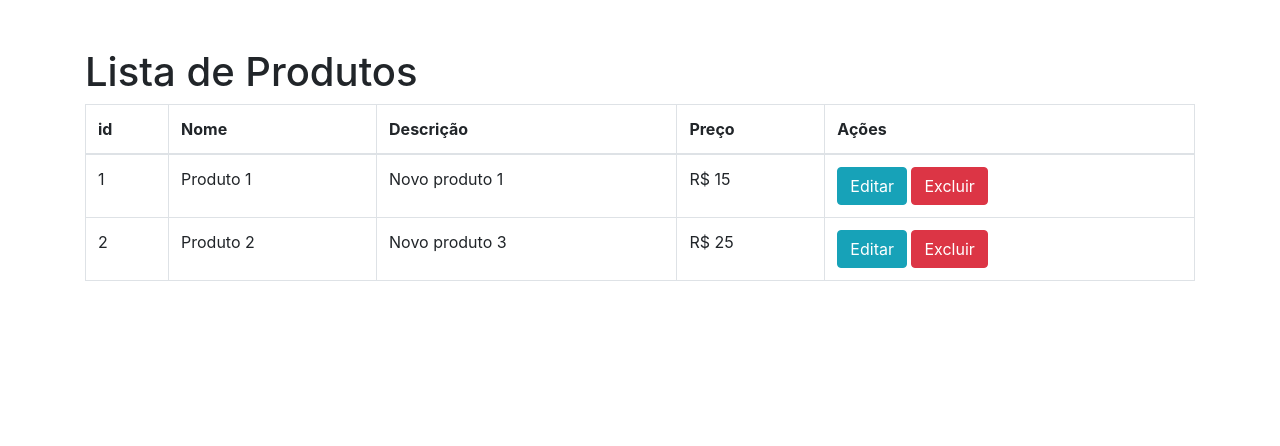
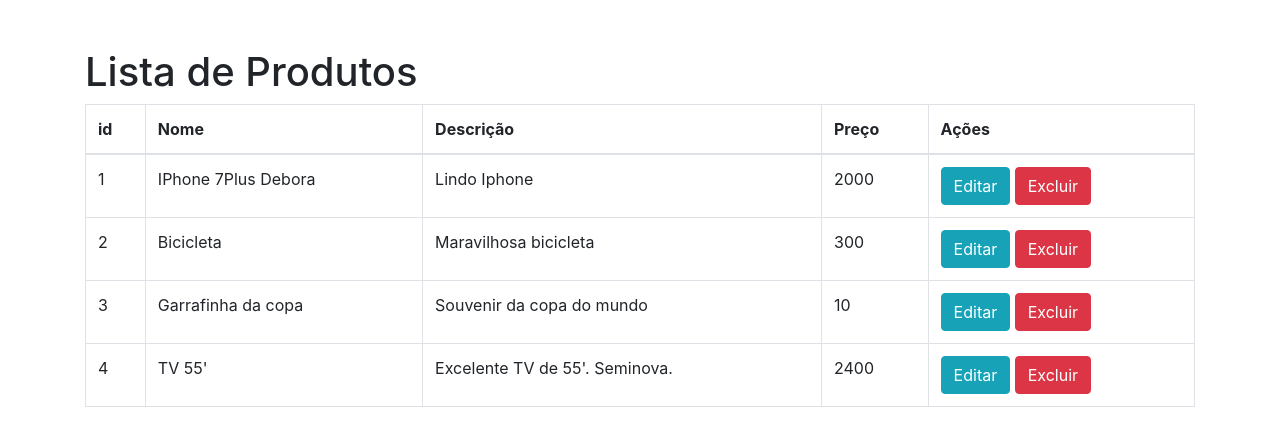
Before and after one commit to deborabastos/crud_php, a PHP site: page /indexProduto.php in a window 1280 px wide. Shown: the part 56-502 px from the top of the page. Run offline with PHP 8.4, Linux system fonts and the light colour scheme.

Commit message:
Lista de Produtos funcionando

```diff
--- a/createProduto.php
+++ b/createProduto.php
@@ -47,9 +47,8 @@ if(isset($_POST['submit'])){
     if(array_filter($errors)){
         echo 'Corrija os erros do formulário';
     } else {
-        // echo 'form é válido';
+
         // enviar dados para json
-
         if(file_exists('produtos.json')){
             $json_dados_existentes = file_get_contents('produtos.json'); //pega os dados existentes no json e coloca em um array
             $php_dados_existentes = json_decode($json_dados_existentes, true); // transforma os dados do array em dados php via json_decode
--- a/indexProduto.php
+++ b/indexProduto.php
@@ -1,3 +1,11 @@
+<?php
+require('produtos.php');
+
+$produtos = getProduto();
+
+?>
+
+
 <!DOCTYPE html>
 <html lang="pt-br">
 <head>
@@ -13,7 +21,7 @@
     <link rel="stylesheet" href="style.css">
 
 
-    <title>Document</title>
+    <title>Lista de Produtos</title>
 </head>
 <body>
     <header>
@@ -35,37 +43,23 @@
                     </tr>
                 </thead>
                 <tbody>
+                <?php foreach ($produtos as $produto): ?>
                     <tr>
-                        <td>1</td>
-                        <td>Produto 1</td>
-                        <td>Novo produto 1</td>
-                        <td>R$ 15</td>
+                        <td> <?= $produto['id']?> </td>
+                        <td> <?= $produto['nome']?> </td>
+                        <td> <?= $produto['descricao']?> </td>
+                        <td> <?= $produto['preco']?> </td>
                         <td>
-                            <a href="editProduto.php" role='button' class="btn btn-info" >Editar</a>
-                            <a href="#" role='button' class="btn btn-danger" >Excluir</button>
+                            <a href="editProduto.php?id=<?= $produto['id']?>" role='button' class="btn btn-info" >Editar</a>
+                            <a href="deleteProduto.php?id=<?= $produto['id']?>" role='button' class="btn btn-danger" >Excluir</button>
                         </td>
                     </tr>
-                    <tr>
-                        <td>2</td>
-                        <td>Produto 2</td>
-                        <td>Novo produto 3</td>
-                        <td>R$ 25</td>
-                        <td>
-                            <a href="editProduto.php" role='button' class="btn btn-info" >Editar</a>
-                            <a href="#" role='button' class="btn btn-danger" >Excluir</button>
-                        </td>
-                    </tr>
+                <?php endforeach;; ?>
                 </tbody>
 
 
             </table>
-
-
         </div>
-
-
-
-
     </main>
 
 
--- a/produtos.json
+++ b/produtos.json
@@ -1 +1,30 @@
-[{"nome":"IPhone 7Plus Debora","preco":"","descricao":"","imagem":"ACN-0023-158_zoom1.jpg"},{"nome":"debora","preco":"999","descricao":"lsdkjflkdsjfalesk","imagem":"ACN-0023-158_zoom1.jpg"},{"nome":"conseguiii","preco":"100","descricao":"maravilha","imagem":"ACN-0023-158_zoom1.jpg"},{"nome":"conseguiii","preco":"100","descricao":"maravilha","imagem":"ACN-0023-158_zoom1.jpg"}]
+[
+    {
+        "id": 1,
+        "nome": "IPhone 7Plus Debora",
+        "preco": "2000",
+        "descricao": "Lindo Iphone",
+        "imagem": "iphone.jpg"
+    },
+    {
+        "id": 2,
+        "nome": "Bicicleta",
+        "preco": "300",
+        "descricao": "Maravilhosa bicicleta",
+        "imagem": "bike.jpg"
+    },
+    {
+        "id": 3,
+        "nome": "Garrafinha da copa",
+        "preco": "10",
+        "descricao": "Souvenir da copa do mundo",
+        "imagem": "garrafa_copa.jpg"
+    },
+    {
+        "id": 4,
+        "nome": "TV 55'",
+        "preco": "2400",
+        "descricao": "Excelente TV de 55'. Seminova.",
+        "imagem": "tv.jpg"
+    }
+]
--- a/produtos.php
+++ b/produtos.php
@@ -1,25 +1,26 @@
 <?php
 
-function getUsers(){
-
+function getProduto(){
+    return json_decode(file_get_contents('produtos.json'), true);
 };
 
-function getUserByID($id){
 
-};
+// function getProdutoByID($id){
 
-function createUser($data){
+// };
 
-};
+// function createProduto($data){
 
-function updateUser($data, $id){
+// };
 
-};
+// function updateProduto($data, $id){
 
-function deleteUser($id){
+// };
+
+// function deleteProduto($id){
 
 
-};
+// };
 
 
 
```
Also changed, not shown: deleteProduto.php (added).
